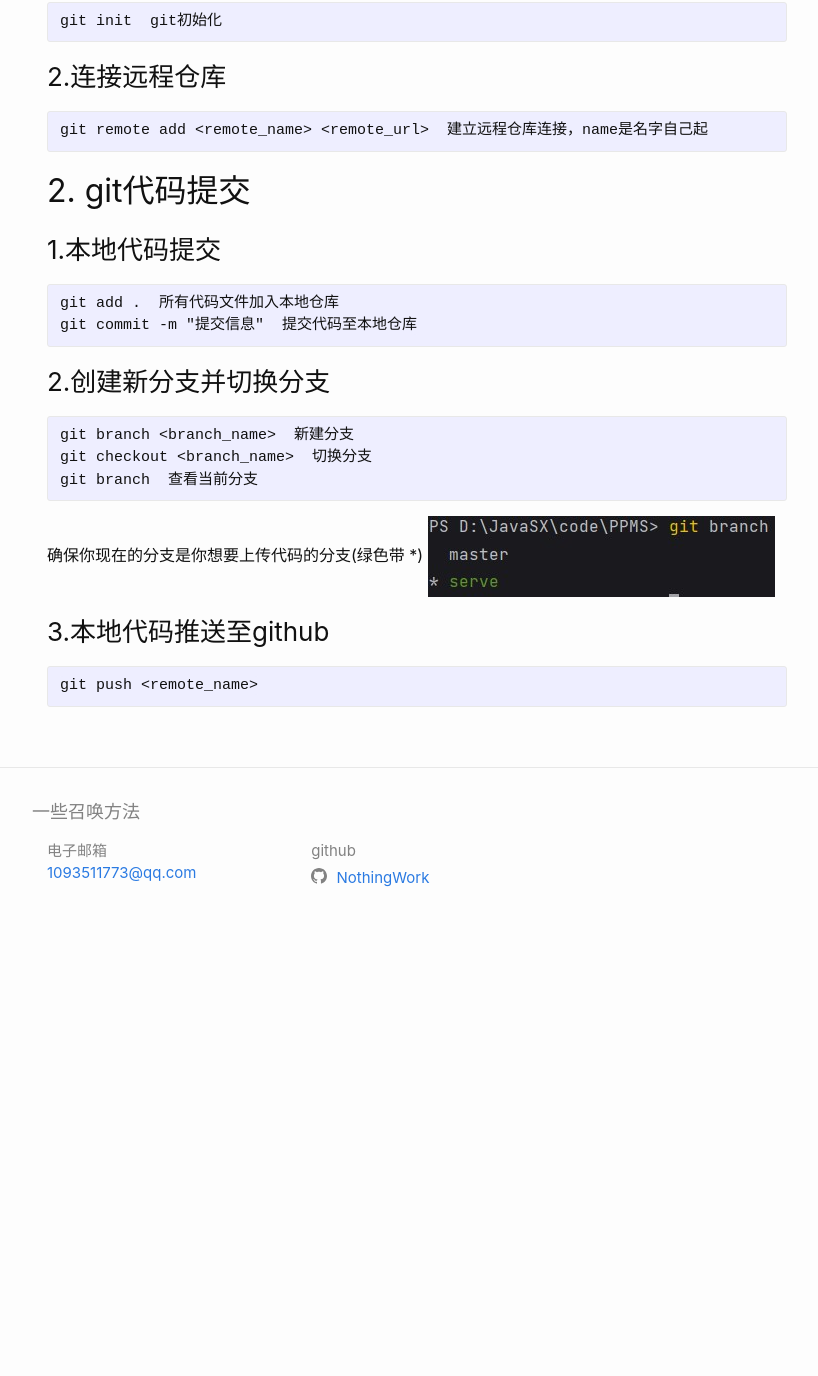
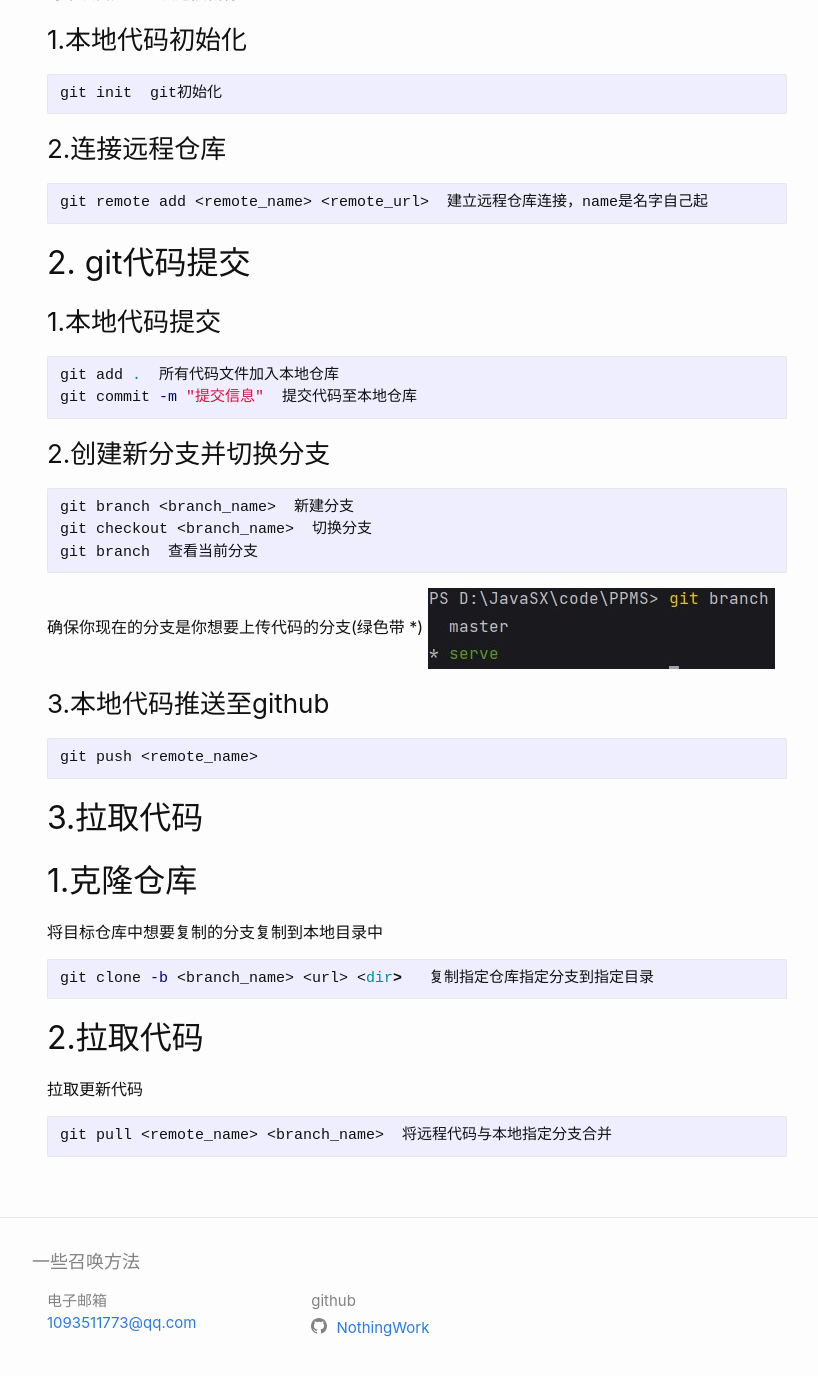
Before and after one commit to NothingWork/NothingWork.github.io, a Jekyll site: the page built from _posts/2024-06-13-Git常用命令与常见问题.markdown, in a window 1280 px wide and 1400 px high, scrolled down 537 px. Shown: the top 1376 px of the window, without its empty margins (223-1041 px from the left). Built offline with Jekyll 4.4.1, drawn with Linux system fonts in a browser that asks for light colours; before the commit the page ends 1487 px from its top, so only the background shows below that.

Commit message:
[update] 更新博客

````diff
--- a/_posts/2024-06-13-Git常用命令与常见问题.markdown
+++ b/_posts/2024-06-13-Git常用命令与常见问题.markdown
@@ -11,6 +11,9 @@ categories: jekyll update
   - [1.本地代码提交](#1本地代码提交)
   - [2.创建新分支并切换分支](#2创建新分支并切换分支)
   - [3.本地代码推送至github](#3本地代码推送至github)
+- [3.拉取代码](#3拉取代码)
+- [1.克隆仓库](#1克隆仓库)
+- [2.拉取代码](#2拉取代码)
 
 ## 1.git仓库建立连接
 
@@ -18,13 +21,13 @@ categories: jekyll update
 
 ### 1.本地代码初始化
 
-``` cmd
+``` sh
 git init  git初始化
 ```
 
 ### 2.连接远程仓库
 
-``` cmd
+``` sh
 git remote add <remote_name> <remote_url>  建立远程仓库连接，name是名字自己起
 ```
 
@@ -32,14 +35,14 @@ git remote add <remote_name> <remote_url>  建立远程仓库连接，name是名
 
 ### 1.本地代码提交
 
-``` cmd
+``` sh
 git add .  所有代码文件加入本地仓库
 git commit -m "提交信息"  提交代码至本地仓库
 ```
 
 ### 2.创建新分支并切换分支
 
-```cmd
+```sh
 git branch <branch_name>  新建分支
 git checkout <branch_name>  切换分支
 git branch  查看当前分支
@@ -50,6 +53,24 @@ git branch  查看当前分支
 
 ### 3.本地代码推送至github
 
-```cmd
+```sh
 git push <remote_name>
 ```
+
+## 3.拉取代码
+
+## 1.克隆仓库
+
+将目标仓库中想要复制的分支复制到本地目录中
+
+```sh
+git clone -b <branch_name> <url> <dir>   复制指定仓库指定分支到指定目录
+```
+
+## 2.拉取代码
+
+拉取更新代码
+
+```sh
+git pull <remote_name> <branch_name>  将远程代码与本地指定分支合并
+```
````
